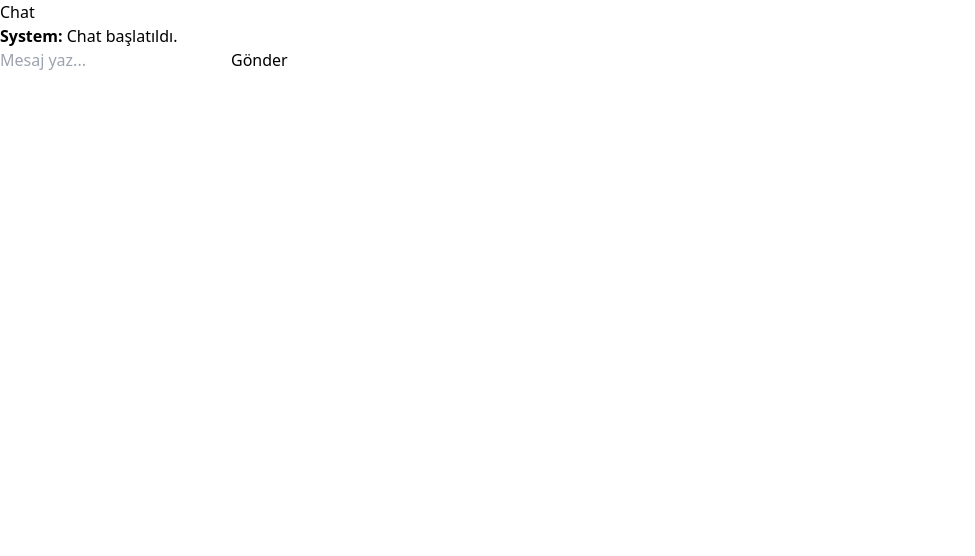
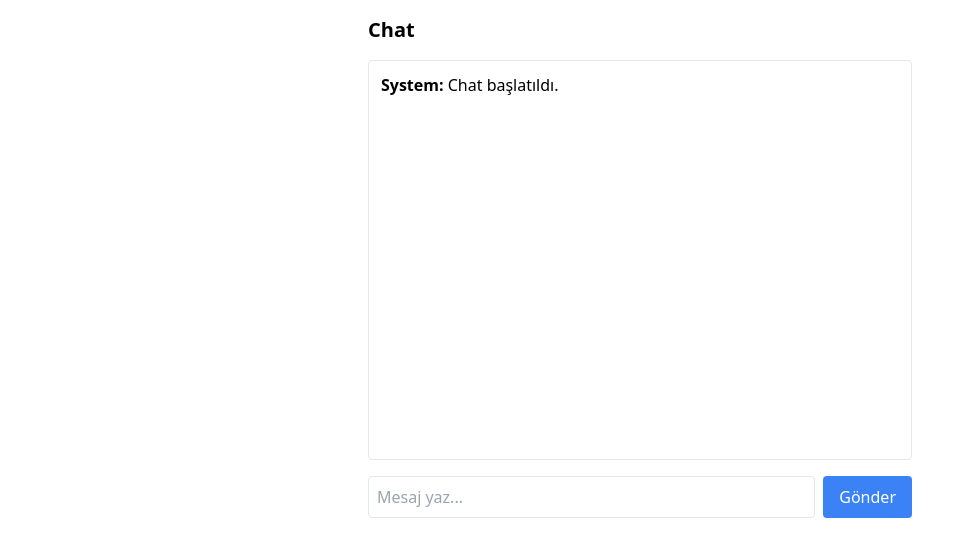
Before and after one commit to enginalemdar/chat, a Next.js app: page / in a window 1280 px wide. Shown: the top 556 px of the page, without its empty margins (0-975 px from the left). Built offline with nearby package versions, Linux system fonts and the light colour scheme.

Commit message:
Create tailwind.config.js

```diff
--- /dev/null
+++ b/tailwind.config.js
@@ -0,0 +1,10 @@
+module.exports = {
+  content: [
+    "./pages/**/*.{js,ts,jsx,tsx}",
+    "./components/**/*.{js,ts,jsx,tsx}"
+  ],
+  theme: {
+    extend: {}
+  },
+  plugins: []
+}
```
